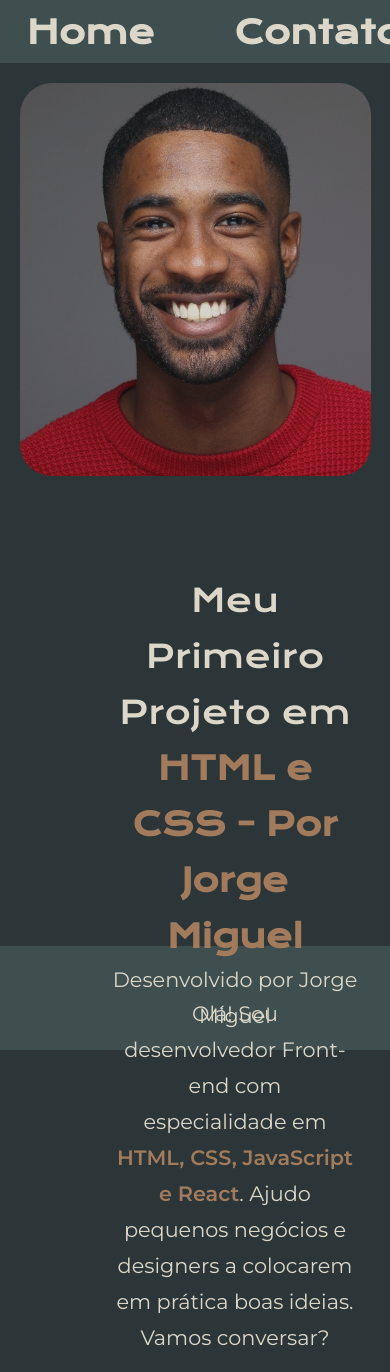
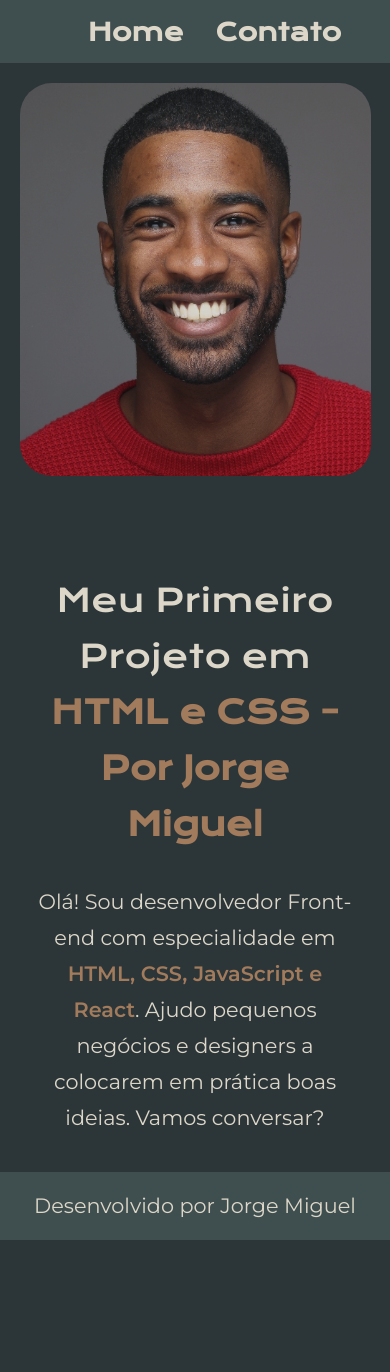
Before and after one commit to JorgeMJS/primeiro__projeto, a plain HTML site: page index.html in a window 390 px wide. Shown: the top 1372 px of the page. After the commit the page ends 1240 px from the top, so only its background shows below. Drawn offline with nearby package versions, Linux system fonts and the light colour scheme.

Commit message:
Atualização de codigo

```diff
--- a/style/style.css
+++ b/style/style.css
@@ -16,7 +16,7 @@ body {
     font-family: var(--fonte-primaria);
     font-size: 16px;
     color: var(--cor-texto);
-    line-height: 1.5em;
+    line-height: 1.5rem;
 
 }
 
@@ -31,7 +31,8 @@ body {
 .cabecalho__menu {
 
     display: flex;
-    gap: 5rem;
+    gap: 4rem;
+
 
 }
 .cabecalho__menu__link{
@@ -41,6 +42,7 @@ body {
     font-size: 1.5rem;
     color: var(--cor-texto);
     text-decoration: none;
+
 
 }
 
@@ -52,7 +54,8 @@ body {
 
 .container {
 
-    height: 100vh;
+    min-height: 100vh;
+    padding-bottom: 50px;
 
 }
 
@@ -169,10 +172,15 @@ body {
 
 }
 
+
 .rodape {
 
     text-align: center;
     background-color: var(--cor-efeito);
+    position: static;
+    bottom: 0;
+    width: 100%;
+
 }
 
 @media (max-width: 1050px) {
@@ -182,20 +190,23 @@ body {
         width: 100%;
         padding: 5%;
         text-align: center;
+        font-size: 20px;
+
 
 
     }
 
     .cabecalho__menu{
 
-
         justify-content: center;
+        gap: 2rem;
+        text-align: center;
 
     }
 
     .cabecalho__menu__link {
 
-        font-size: 2rem;
+        font-size: 1.5rem;
     }
 
     .principal, .secundario {
@@ -222,6 +233,11 @@ body {
 
     }
 
+    .principal__titulo, .principal__texto {
+
+        padding: 1rem;
+    }
+
     .secundario__texto {
 
         align-items: center;
@@ -238,6 +254,10 @@ body {
 
     }
 
+    .rodape {
+
+        width: 100%;
+    }
 
 
 }
```
